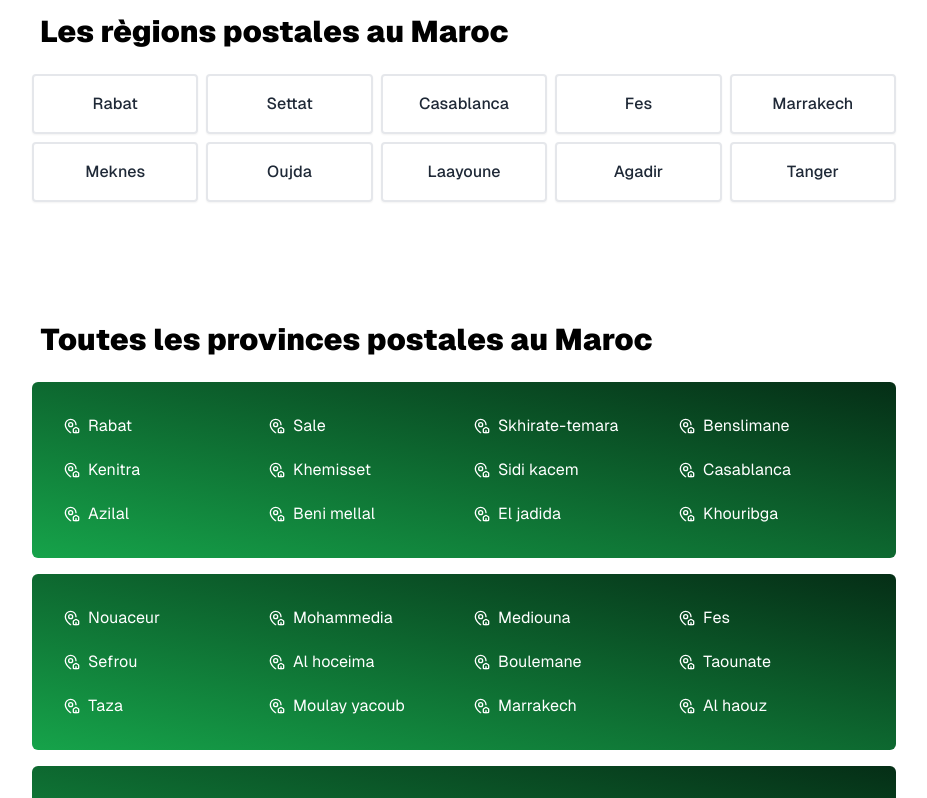
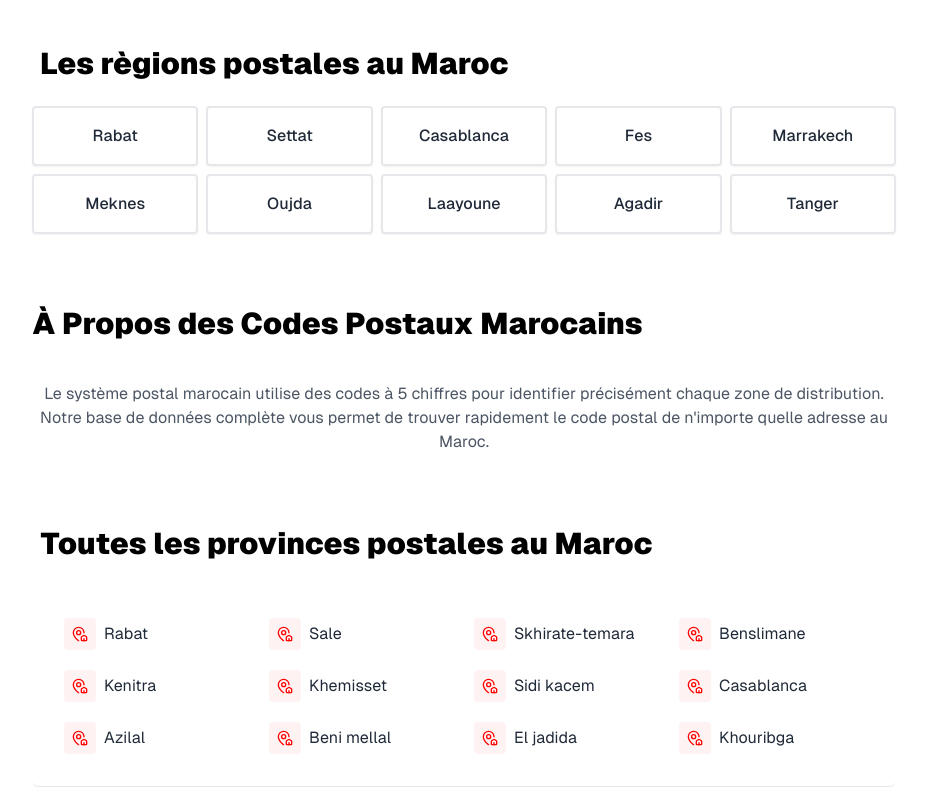
Before and after one commit to ibra1987/code-postal-maroc, a Next.js app: page / in a window 1280 px wide. Shown: the part 616-1414 px from the top of the page, without its empty margins (176-1103 px from the left). Built offline with nearby package versions, Linux system fonts and the light colour scheme.

Commit message:
some ui improvements

```diff
--- /dev/null
+++ b/app/components/Apropos.tsx
@@ -0,0 +1,18 @@
+
+
+import React from 'react'
+
+const Apropos = () => {
+  return (
+    <div className='w-full flex flex-col justify-start items-center gap-8'>
+
+<h2 className='w-full text-2xl font-black md:text-3xl m-2'> À Propos des Codes Postaux Marocains</h2>
+<p className='w-full text-center text-gray-600'>
+Le système postal marocain utilise des codes à 5 chiffres pour identifier précisément chaque zone de distribution. Notre base de données complète vous permet de trouver rapidement le code postal de n'importe quelle adresse au Maroc.
+
+</p>
+    </div>
+  )
+}
+
+export default Apropos
--- a/app/components/Hero.tsx
+++ b/app/components/Hero.tsx
@@ -3,7 +3,7 @@
 
 const Hero = () => {
   return (
-    <div className="flex flex-col justify-start items-center gap-6">
+    <div className="w-full flex flex-col justify-start items-center gap-6 ">
       <h1 className="text-5xl text-center    font-black">Retrouvez tous les <span className="text-red-500"> codes postaux du Maroc</span> </h1>
     <p className="w-full md:w-4/5">
       <span className="font-bold text-gray-600  ">Code Postaux Maroc</span> est une application qui vous permet de retrouver tous les codes postaux du Maroc.
--- a/app/components/Provinces.tsx
+++ b/app/components/Provinces.tsx
@@ -38,8 +38,8 @@ const Provinces = () => {
   }, []);
 
   return (
-    <div className="w-full flex flex-col justify-start items-start gap-4 mt-16">
-      <h2 className="font-black text-3xl m-2">
+    <div className="w-full flex flex-col justify-start items-start gap-4 ">
+      <h2 className=" tex-2xl font-black md:text-3xl m-2">
         Toutes les provinces postales au Maroc
       </h2>
 
@@ -53,7 +53,7 @@ const Provinces = () => {
       ].map((provinceGroup, groupIndex) => (
         <div
           key={`province-group-${groupIndex}`}
-          className={`parent-container w-full grid grid-cols-2 md:grid-cols-3 lg:grid-cols-4 gap-1 text-white bg-gradient-to-tr from-green-600 to-green-950 p-6 rounded-md ${
+          className={`parent-container w-full grid grid-cols-2 md:grid-cols-3 lg:grid-cols-4 gap-1 text-gray-800 border-b p-6 rounded-md ${
             visibleStates[groupIndex] ? "opacity-0 animate-fadeIn" : "opacity-0"
           }`}
         >
@@ -62,7 +62,10 @@ const Provinces = () => {
               key={provinces[province][0].NOUVEAU_CODE_POSTAL + "-" + index}
               className="p-2 flex gap-2 justify-start items-center rounded"
             >
-              <MapPinHouse size={16} />
+              <div className="p-2 bg-red-50 rounded">
+
+              <MapPinHouse color="red" size={16} />
+              </div>
               <Link
                 href={`/code-postal-maroc/provinces/${province
                   .toLowerCase()
--- a/app/components/Regions.tsx
+++ b/app/components/Regions.tsx
@@ -15,7 +15,7 @@ const regionsPostales =  codes.reduce((acc: Record<string, Region[]>, reg: Regio
 const Regions = () => {
   return (
     <div className="w-full flex flex-col gap-4 mt-16">
-        <h2 className="font-black text-3xl m-2">Les règions postales au Maroc</h2>
+        <h2 className=" tex-2xl font-black md:text-3xl m-2">Les règions postales au Maroc</h2>
         <div className="w-full grid grid-cols-1 md:grid-cols-2 gap-2 lg:grid-cols-5">
         {Object.keys(regionsPostales).map((region,index)=>{
             return (
--- a/app/page.tsx
+++ b/app/page.tsx
@@ -3,6 +3,7 @@ import Regions from "./components/Regions";
 import Provinces from "./components/Provinces";
 import HeroButton from "./components/HeroButton";
 import { Metadata } from "next";
+import Apropos from "./components/Apropos";
 
 
 
@@ -15,10 +16,11 @@ export const metadata: Metadata = {
 
 export default function Home() {
   return (
-    <div className="flex flex-col items-center justify-items-center min-h-screen p-8 pb-20 gap-12 sm:p-20 font-[family-name:var(--font-geist-sans)]">
+    <div className="flex flex-col items-center justify-items-center min-h-screen p-8 pb-20 gap-16 sm:p-20 font-[family-name:var(--font-geist-sans)]">
         <Hero/>
         <HeroButton/>
         <Regions/>
+        <Apropos/>
         <Provinces/>
     </div>
   );
```
